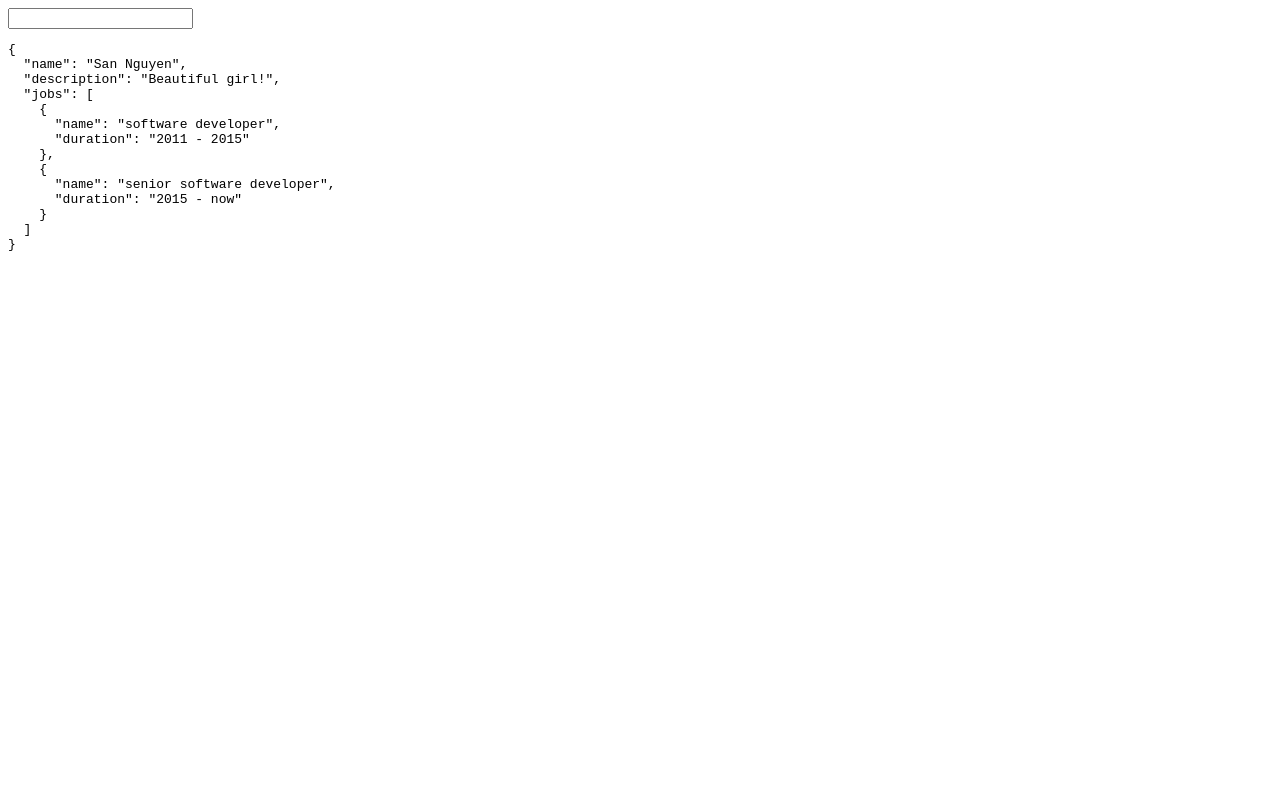
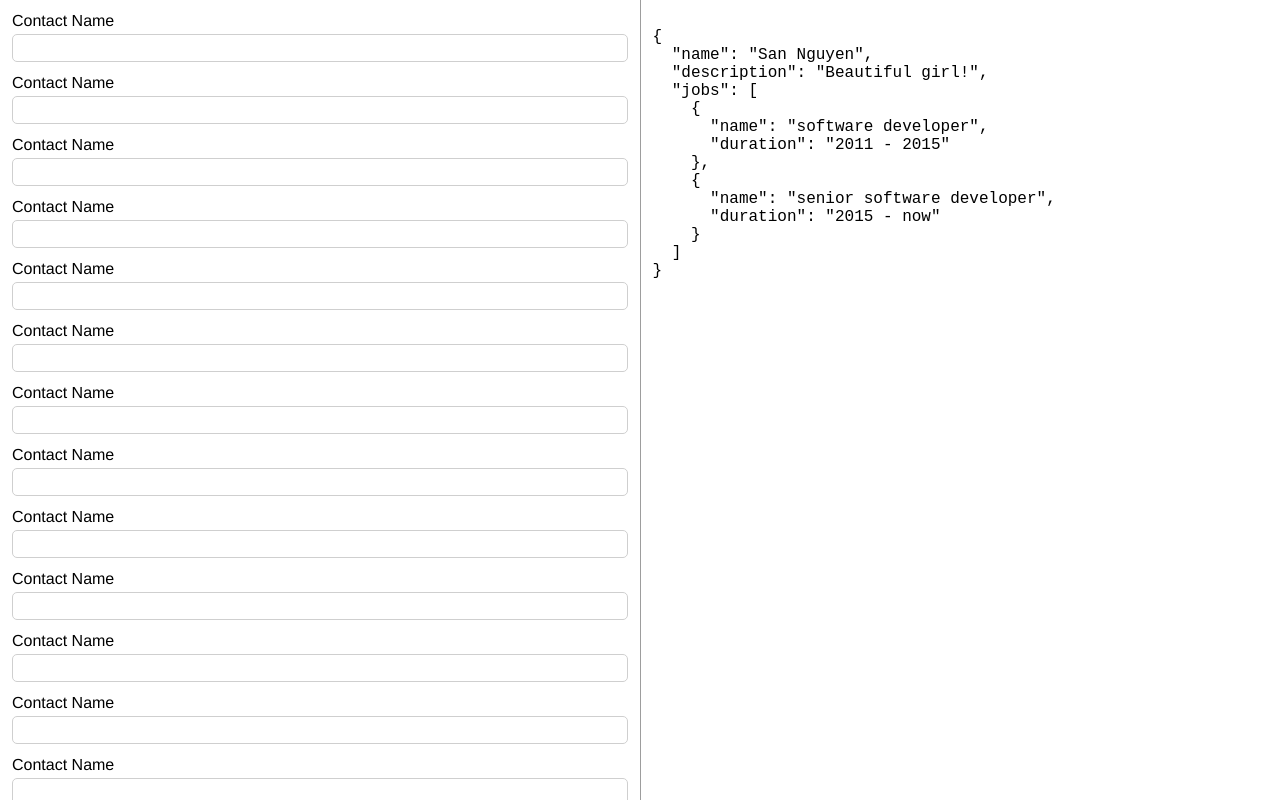
Before and after one commit to nnsan/angular_best_practice, a website: page index.html at #/form in a window 1280 px wide. Both pictures are taken after a click on the link "Form". Drawn offline with nearby package versions, Linux system fonts and the light colour scheme; some packages are replaced by stand-ins of ours.

Commit message:
Apply style for Form Page

```diff
--- a/stylesheet/main.css
+++ b/stylesheet/main.css
@@ -1,3 +1,51 @@
+body {
+  font-family: 'Helvetica', Arial, sans-serif;
+  font-size: 16px;
+}
+
+form input, form select, form textarea {
+  font-size: inherit;
+  font-family: inherit;
+  display: block;
+
+  padding: 0.25em;
+  border-radius: 5px;
+  border: 1px solid #cfcfcf;
+}
+
+/*Style for common layout*/
+
 .main-view {
+  position: absolute;
+  top: 0;
+  bottom: 0;
+  left: 0;
+  right: 0;
+  display: flex;
+  flex-direction: row;
+  overflow: hidden;
+}
 
+.content-wrapper, .preview-wrapper {
+  flex: 1;
+  overflow: auto;
+  padding: 0.75em;
 }
+
+.content-wrapper {
+  border-right: solid 1px #9d9d9d;
+}
+
+/*Style for Form Page*/
+.field {
+  display: flex;
+  flex-direction: column;
+  margin-bottom: 0.75em;
+}
+.field:last-child {
+  margin-bottom: 0;
+}
+
+.field label {
+  margin-bottom: 0.25em;
+}
--- a/views/form.html
+++ b/views/form.html
@@ -1,8 +1,13 @@
 <div class="content-wrapper">
   <form name="formContact">
-    <input type="text" ng-model="name">
+    <div class="field" ng-repeat="item in [1, 2, 3, 4, 5, 6, 7, 8, 9, 10, 11, 12, 13, 14] track by $index">
+      <label>Contact Name</label>
+      <input type="text" ng-model="name">
+    </div>
   </form>
 </div>
 <div class="preview-wrapper">
-  <div><pre>{{data | json : 2}}</pre></div>
+  <div>
+    <pre>{{data | json : 2}}</pre>
+  </div>
 </div>
```
